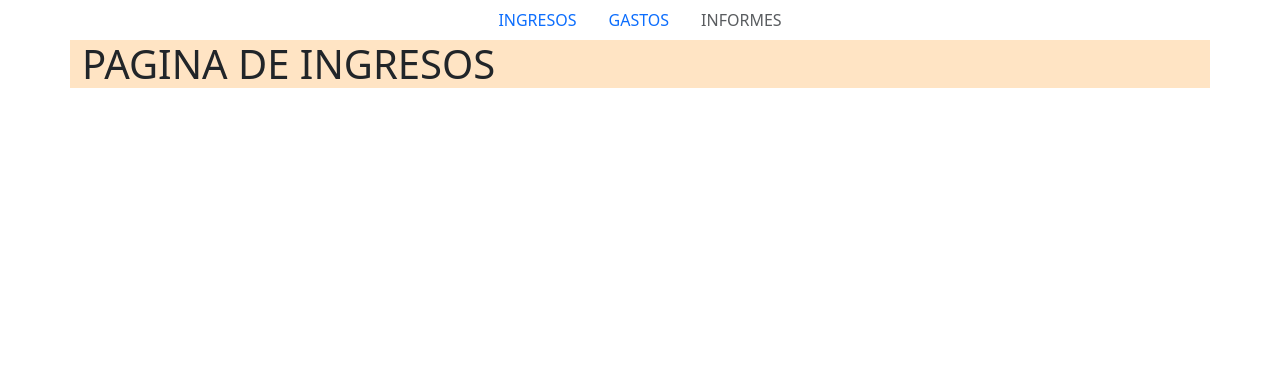
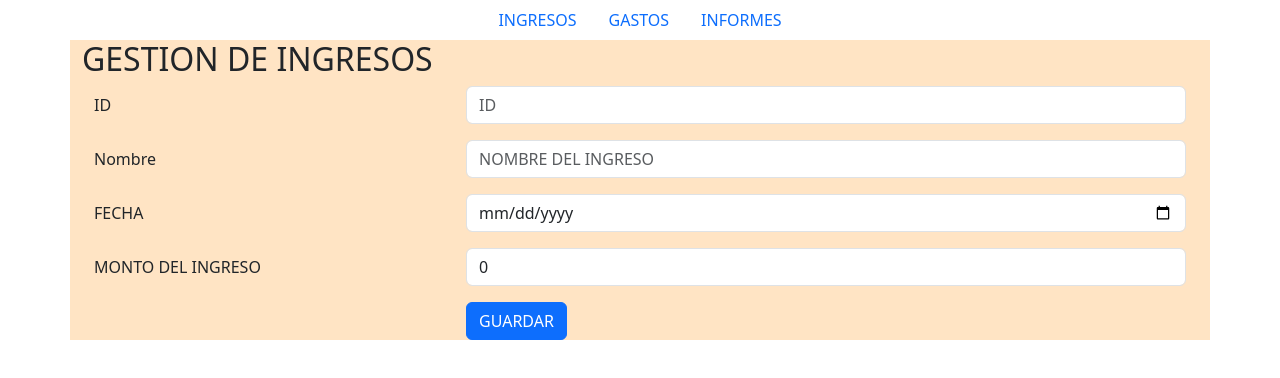
Before and after one commit to harold1978/angularIngresos, an Angular app: page /ingresos in a window 1280 px wide. Shown: the top 378 px of the page. Built offline with nearby package versions, Linux system fonts and the light colour scheme.

Commit message:
modificaciones del 05 02 2025

```diff
--- a/src/app/app.routes.ts
+++ b/src/app/app.routes.ts
@@ -1,8 +1,10 @@
 import { Routes } from '@angular/router';
 import { IngresosComponent } from './paginas/ingresos/ingresos.component';
 import { GastosComponent } from './paginas/gastos/gastos.component';
+import { InformesComponent } from './paginas/informes/informes.component';
 
 export const routes: Routes = [
     {path: 'ingresos', component: IngresosComponent},
-    {path:'gastos', component:GastosComponent}
+    {path:'gastos', component:GastosComponent},
+    {path:"informes",component:InformesComponent}
 ];
--- /dev/null
+++ b/src/app/componentes/ingresos/frm-ingresos/frm-ingresos.component.html
@@ -0,0 +1,63 @@
+<div class="container">
+  <form (ngSubmit)="agregaIngreso()">
+    <div class="mb-3 row">
+      <label for="id" class="col-4 col-form-label">ID</label>
+      <div class="col-8">
+        <input
+          type="text"
+          class="form-control"
+          name="id"
+          id="id"
+          placeholder="ID"
+          [(ngModel)]="nuevoingreso.id"
+        />
+      </div>
+    </div>
+
+    <div class="mb-3 row">
+        <label for="nombre" class="col-4 col-form-label">Nombre</label>
+        <div class="col-8">
+          <input
+            type="text"
+            class="form-control"
+            name="nombre"
+            id="nombre"
+            placeholder="NOMBRE DEL INGRESO"
+            [(ngModel)]="nuevoingreso.nombre"
+          />
+        </div>
+      </div>
+
+      <div class="mb-3 row">
+        <label for="fecha" class="col-4 col-form-label">FECHA</label>
+        <div class="col-8">
+          <input
+            type="date"
+            class="form-control"
+            name="fecha"
+            id="fecha"
+            [(ngModel)]="nuevoingreso.fecha"
+          />
+        </div>
+      </div>
+
+      <div class="mb-3 row">
+        <label for="monto" class="col-4 col-form-label">MONTO DEL INGRESO</label>
+        <div class="col-8">
+          <input
+            type="number"
+            class="form-control"
+            name="monto"
+            id="monto"
+
+            [(ngModel)]="nuevoingreso.monto"
+          />
+        </div>
+      </div>
+    <div class="mb-3 row">
+      <div class="offset-sm-4 col-sm-8">
+        <button type="submit" class="btn btn-primary">GUARDAR</button>
+      </div>
+    </div>
+  </form>
+</div>
--- /dev/null
+++ b/src/app/componentes/ingresos/frm-ingresos/frm-ingresos.component.ts
@@ -0,0 +1,34 @@
+import { Component } from '@angular/core';
+import { Iingresos } from '../../../interfaces/iingresos';
+import { FormsModule } from '@angular/forms';
+
+@Component({
+  selector: 'app-frm-ingresos',
+  standalone: true,
+  imports: [FormsModule],
+  templateUrl: './frm-ingresos.component.html',
+  styleUrl: './frm-ingresos.component.css'
+})
+export class FrmIngresosComponent {
+  ingresos:Iingresos[]=[];
+
+  nuevoingreso:Iingresos={id:"",nombre:"",fecha:"",monto:0};
+
+  agregaIngreso(){
+    if(this.nuevoingreso.id==""){
+      alert("COMPLETA TODOS LOS DATOS DEL FORMULARIO");
+      return;
+    }
+    const item = this.ingresos.find(item=>item.id==this.nuevoingreso.id);
+    if(item){
+      const indice = this.ingresos.indexOf(item);
+      this.ingresos.splice(indice,1,this.nuevoingreso);
+      alert("ELEMENTO ACTUALIZADO");
+      return;
+    }
+    this.ingresos.push(this.nuevoingreso);
+    alert("INGRESO AGREGADO");
+
+  }
+
+}
--- a/src/app/componentes/navegacion/navegacion.component.html
+++ b/src/app/componentes/navegacion/navegacion.component.html
@@ -4,6 +4,7 @@
     <a routerLink="/ingresos" routerLinkActive="router-link-active"  class="nav-link active" href="#" aria-current="page"
         >INGRESOS</a
     >
-    <a routerLink="/gastos" routerLinkActive="router-link-active"  class="nav-link" href="#">GASTOS</a>
-    <a class="nav-link disabled" href="#">INFORMES</a>
+    <a routerLink="/gastos" routerLinkActive="router-link"  class="nav-link" href="#">GASTOS</a>
+
+    <a routerLink="/informes" class="nav-link" href="#">INFORMES</a>
 </nav>
--- /dev/null
+++ b/src/app/interfaces/iingresos.ts
@@ -0,0 +1,6 @@
+export interface Iingresos {
+    id:string;
+    nombre:string;
+    fecha:string;
+    monto:number;
+}
--- /dev/null
+++ b/src/app/paginas/informes/informes.component.html
@@ -0,0 +1 @@
+<p>informes works!</p>
--- a/src/app/paginas/ingresos/ingresos.component.html
+++ b/src/app/paginas/ingresos/ingresos.component.html
@@ -1 +1,2 @@
-<h1>PAGINA DE INGRESOS</h1>
+<h2>GESTION DE INGRESOS</h2>
+<app-frm-ingresos></app-frm-ingresos>
--- a/src/app/paginas/ingresos/ingresos.component.ts
+++ b/src/app/paginas/ingresos/ingresos.component.ts
@@ -1,9 +1,10 @@
 import { Component } from '@angular/core';
+import { FrmIngresosComponent } from '../../componentes/ingresos/frm-ingresos/frm-ingresos.component';
 
 @Component({
   selector: 'app-ingresos',
   standalone: true,
-  imports: [],
+  imports: [FrmIngresosComponent],
   templateUrl: './ingresos.component.html',
   styleUrl: './ingresos.component.css'
 })
```
Also changed, not shown: src/app/paginas/informes/informes.component.ts (added, +12 -0 lines), src/app/componentes/ingresos/frm-ingresos/frm-ingresos.component.css (added), src/app/paginas/informes/informes.component.css (added), 2 other files (tests, documents, lock files or other folders).
